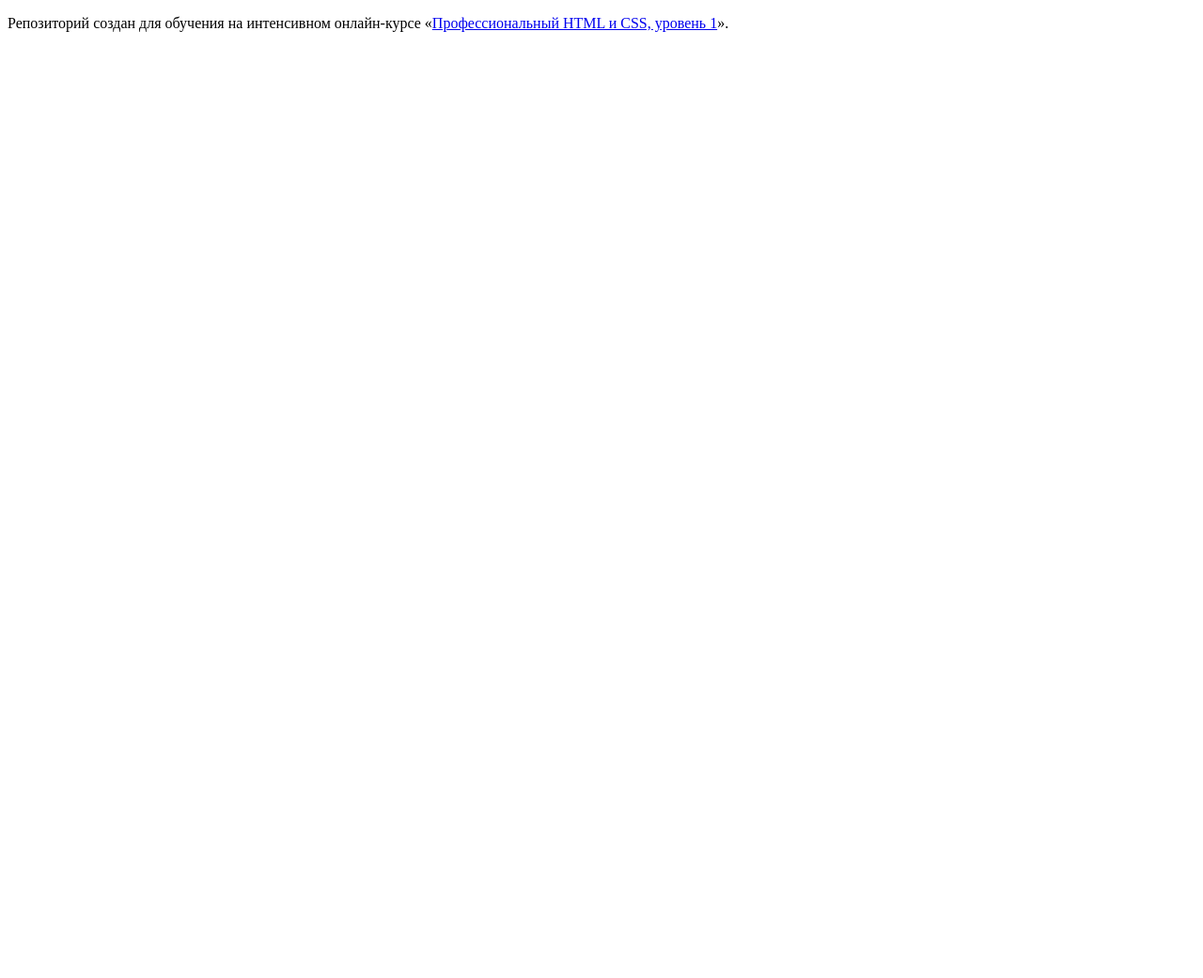
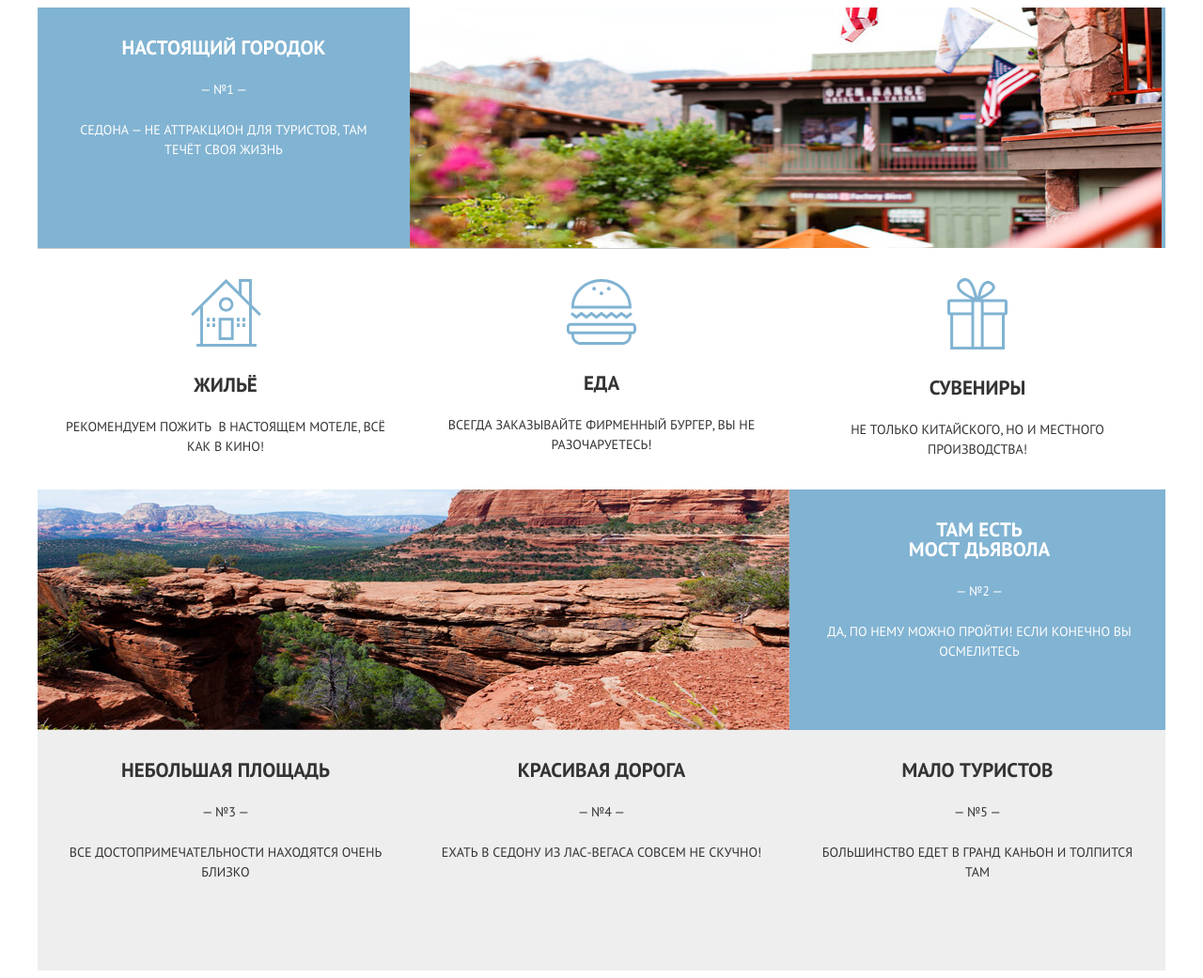
Before and after one commit to hausfrau/683947-sedona, a plain HTML site: page index.html in a window 1280 px wide. Shown: the whole page at 94% size. Before the commit the page ends 800 px from the top, so only its background shows below. Drawn offline with Linux system fonts and the light colour scheme.

Commit message:
Центральная часть главной страницы без выравнивания контента.

```diff
--- /dev/null
+++ b/css/style.css
@@ -0,0 +1,146 @@
+body {
+    font-family: "PT Sans", "Arial", sans-serif;
+    font-size: 14px;
+    line-height: 21px;
+    font-weight: 400;
+    color: #333333;
+    text-transform: uppercase;
+}
+
+.container {
+    display: flex;
+    justify-content: center;
+    align-items: center;
+    flex-wrap: wrap;
+
+    width: 768px;
+    /*min-height: 500px;*/
+    height: 100%;
+    margin: 0 auto;
+
+    background: #ccc;
+}
+
+@media (min-width: 1200px) {
+    .container {
+        width: 1200px;
+    }
+}
+
+.advantage-item {
+    flex-basis: 33%;
+    flex-grow: 1;
+    /*width: 256px;*/
+    min-height: 256px;
+    /*padding-top: 45px;
+    padding-bottom: 40px;*/
+    text-align: center;
+
+    background: #ffffff;
+}
+
+.advantage-item__description {
+    margin-top: 32px;
+    margin-bottom: 32px;
+}
+
+.advantage-item_image_right {
+    display: flex;
+    flex-basis: 100%;
+    /*width: 100%;*/
+}
+
+.advantage-item_image_right .advantage-item__image {
+    flex-basis: 67%;
+    flex-grow: 1;
+    order: 2;
+    background-image: url(../img/picture1-768.jpg);
+    background-repeat: no-repeat;
+    /*width: 512px;*/
+}
+
+@media (min-width: 1200px) {
+    .advantage-item_image_right .advantage-item__image {
+        background-image: url(../img/picture1.jpg);
+        background-repeat: no-repeat;
+        /*width: 800px;*/
+    }
+}
+
+.advantage-item_image_right .advantage-item__description {
+    flex-basis: 33%;
+    flex-grow: 1;
+    order: 1;
+}
+
+.advantage-item_image_left {
+    display: flex;
+    flex-basis: 100%;
+    /*width: 100%;*/
+    margin: 0;
+    padding: 0;
+}
+
+.advantage-item_image_left .advantage-item__image {
+    flex-basis: 67%;
+    flex-grow: 1;
+    order: 1;
+    background-image: url(../img/picture2-768.jpg);
+    background-repeat: no-repeat;
+    /*width: 512px;*/
+}
+
+@media (min-width: 1200px) {
+    .advantage-item_image_left .advantage-item__image {
+        background-image: url(../img/picture2.jpg);
+        background-repeat: no-repeat;
+        /*width: 800px;*/
+    }
+}
+
+.advantage-item_image_left .advantage-item__description {
+    flex-basis: 33%;
+    flex-grow: 1;
+    order: 2;
+}
+
+.advantage-item__icon {
+    margin-bottom: 24px;
+    margin-top: 11px;
+}
+
+.advantage-item__name {
+    word-wrap: break-word;
+    margin-bottom: 24px;
+    padding-left: 47px;
+    padding-right: 47px;
+
+    font-size: 21px;
+    font-weight: 700;
+    /*color: #000000;*/
+}
+
+.advantage-item__value {
+    margin-bottom: 22px;
+}
+
+.advantage-item__text {
+    word-wrap: break-word;
+    padding-left: 24px;
+    padding-right: 24px;
+}
+
+.advantage-item_theme_white {
+    color: #333333;
+    background: #ffffff;
+}
+
+.advantage-item_theme_gray {
+    color: #333333;
+    background: #eeeeee;
+}
+
+.advantage-item_theme_blue {
+    color: #ffffff;
+    background: #81b3d2;
+}
--- a/index.html
+++ b/index.html
@@ -3,10 +3,119 @@
 <head>
   <meta charset="utf-8">
   <title>HTML Academy: Седона</title>
+  <link href="https://fonts.googleapis.com/css?family=PT+Sans:400,700&amp;subset=cyrillic" rel="stylesheet">
+  <link href="css/style.css" rel="stylesheet">
 </head>
 <body>
-
-    <p>Репозиторий создан для обучения на интенсивном онлайн‑курсе «<a href="https://htmlacademy.ru/intensive/htmlcss">Профессиональный HTML и CSS, уровень 1</a>».</p>
-
+<section class="container">
+  <div class="advantage-item advantage-item_theme_blue advantage-item_image_right">
+    <div class="advantage-item__image">
+    </div>
+    <div class="advantage-item__description">
+      <div class="advantage-item__name">
+        Настоящий городок
+      </div>
+      <div class="advantage-item__value">
+        — №1 —
+      </div>
+      <div class="advantage-item__text">
+        Седона — не аттракцион для туристов, там течёт своя жизнь
+      </div>
+    </div>
+  </div>
+  <div class="advantage-item advantage-item_theme_white">
+    <div class="advantage-item__description">
+      <div class="advantage-item__icon">
+        <img src="img/icon-1.svg" width="75" height="72" alt="">
+      </div>
+      <div class="advantage-item__name">
+        Жильё
+      </div>
+      <div class="advantage-item__text">
+        Рекомендуем пожить&nbsp; в настоящем мотеле, всё как в кино!
+      </div>
+    </div>
+  </div>
+  <div class="advantage-item advantage-item_theme_white">
+    <div class="advantage-item__description">
+      <div class="advantage-item__icon">
+        <img src="img/icon-3.svg" width="74" height="70" alt="">
+      </div>
+      <div class="advantage-item__name">
+        Еда
+      </div>
+      <div class="advantage-item__text">
+        Всегда заказывайте фирменный бургер, вы не разочаруетесь!
+      </div>
+    </div>
+  </div>
+  <div class="advantage-item advantage-item_theme_white">
+    <div class="advantage-item__description">
+      <div class="advantage-item__icon">
+        <img src="img/icon-2.svg" width="64" height="76" alt="">
+      </div>
+      <div class="advantage-item__name">
+        Сувениры
+      </div>
+      <div class="advantage-item__text">
+        Не только китайского, но и местного производства!
+      </div>
+    </div>
+  </div>
+  <div class="advantage-item advantage-item_theme_blue advantage-item_image_left">
+    <div class="advantage-item__image">
+    </div>
+    <div class="advantage-item__description">
+      <div class="advantage-item__name">
+        Там есть<br>Мост дьявола
+      </div>
+      <div class="advantage-item__value">
+        — №2 —
+      </div>
+      <div class="advantage-item__text">
+        Да, по нему можно пройти! Если конечно вы осмелитесь
+      </div>
+    </div>
+  </div>
+  <div class="advantage-item advantage-item_theme_gray">
+    <div class="advantage-item__description">
+      <div class="advantage-item__name">
+        Небольшая площадь
+      </div>
+      <div class="advantage-item__value">
+        — №3 —
+      </div>
+      <div class="advantage-item__text">
+        Все достопримечательности находятся очень близко
+      </div>
+    </div>
+  </div>
+  <div class="advantage-item advantage-item_theme_gray">
+    <div class="advantage-item__description">
+      <div class="advantage-item__name">
+        Красивая дорога
+      </div>
+      <div class="advantage-item__value">
+        — №4 —
+      </div>
+      <div class="advantage-item__text">
+        Ехать в Седону из Лас-Вегаса совсем не скучно!
+      </div>
+    </div>
+  </div>
+  <div class="advantage-item advantage-item_theme_gray">
+    <div class="advantage-item__description">
+      <div class="advantage-item__name">
+        Мало туристов
+      </div>
+      <div class="advantage-item__value">
+        — №5 —
+      </div>
+      <div class="advantage-item__text">
+        Большинство едет в гранд каньон и толпится там
+      </div>
+    </div>
+  </div>
+</section>
 </body>
 </html>
```
Also changed, not shown: img/icon-1.svg (added), img/icon-2.svg (added), img/icon-3.svg (added), img/picture1-768.jpg (added), img/picture1.jpg (added), img/picture2-768.jpg (added), img/picture2.jpg (added), 1 other file. Lines whose indentation alone changed are shown as unchanged.
